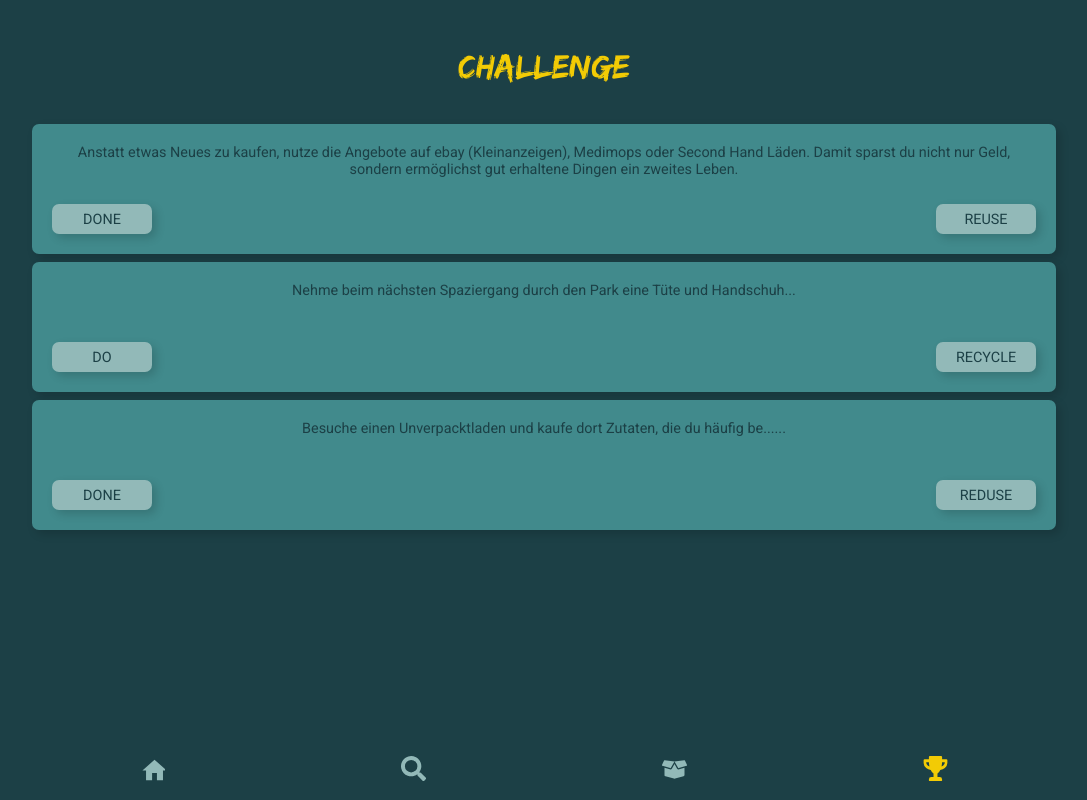
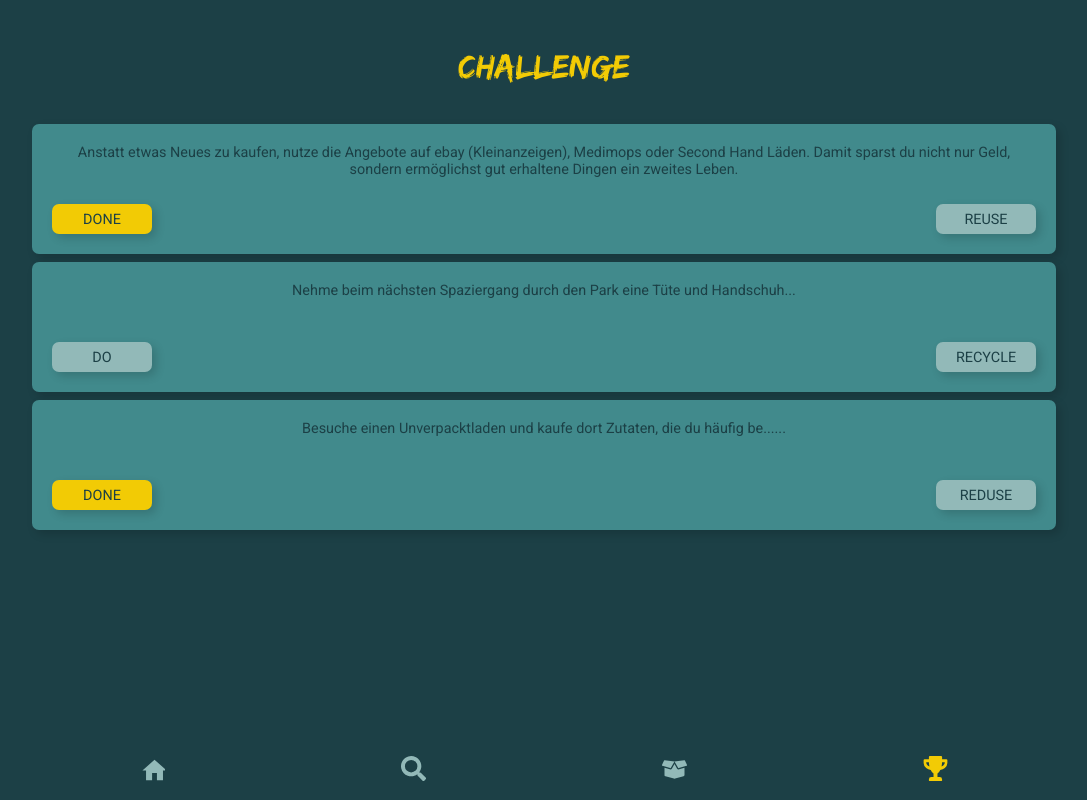
Before and after one commit to Frenzy265/recycle, a React (Create React App) app in the folder client/: page /challenge in a window 1280 px wide. Shown: the whole page, without its empty margins (96-1183 px from the left). Built offline with nearby package versions, Linux system fonts and the light colour scheme.

Commit message:
🐛  add property done to LabelContainer

```diff
--- a/client/src/components/Task.js
+++ b/client/src/components/Task.js
@@ -54,7 +54,7 @@ export const Task = ({ done, label, task }) => {
     <>
       <Container>
         <p>{task}</p>
-        <LabelContainer>
+        <LabelContainer done={done}>
           <button> {done ? "DONE" : "DO"}</button>
           <span>{label}</span>
         </LabelContainer>
```
Also changed, not shown: 1 other file (tests, documents, lock files or other folders).
